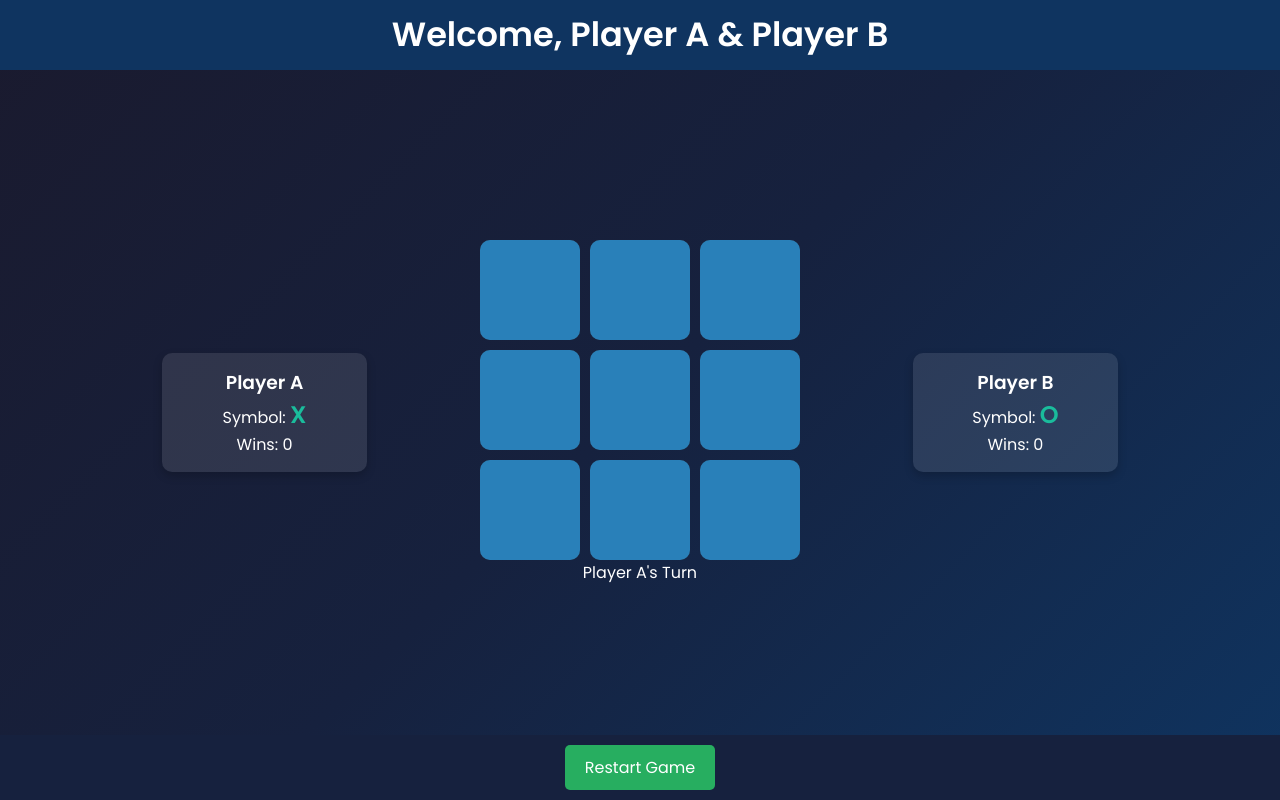
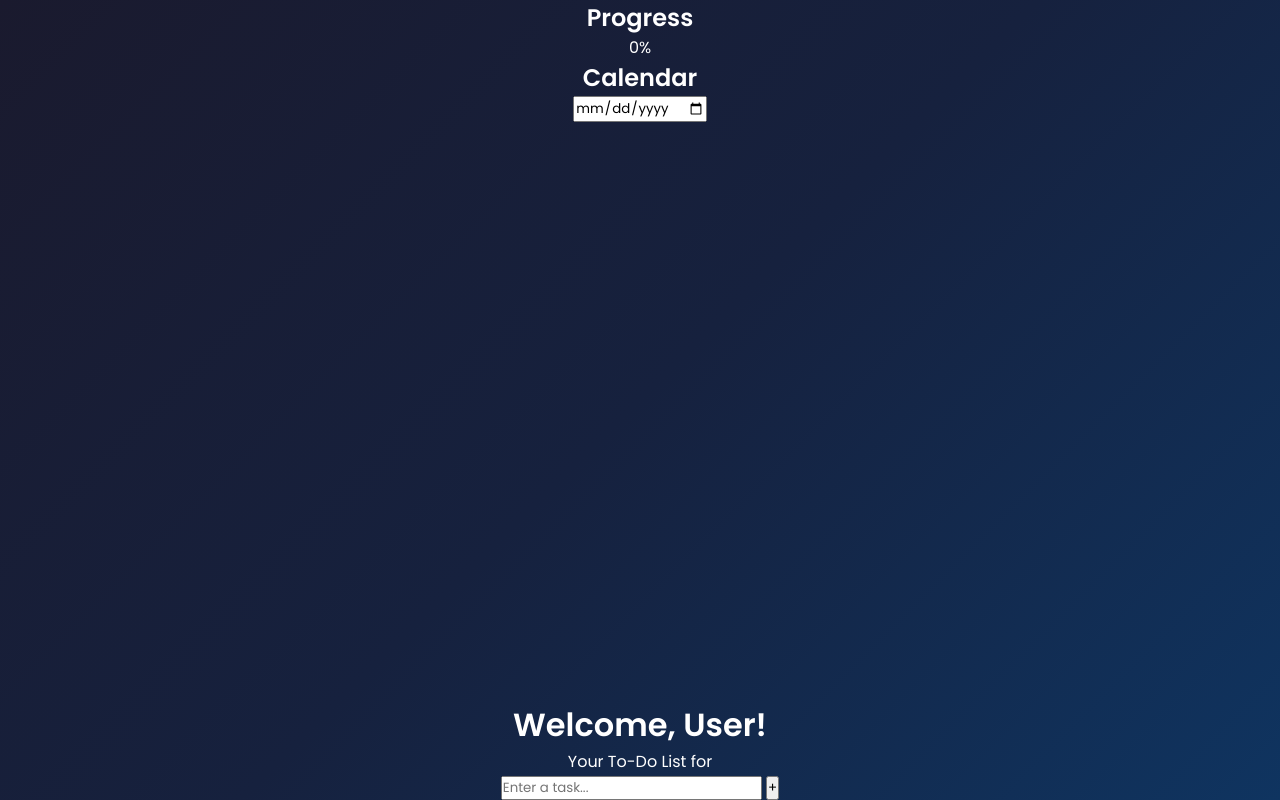
Before and after one commit to Aditya1331Kumar/2nd-JavaScript-Project, a plain HTML site: page index.html in a window 1280 px wide. Drawn offline with Linux system fonts and the light colour scheme.

Commit message:
Update index.html

```diff
--- a/index.html
+++ b/index.html
@@ -3,49 +3,34 @@
 <head>
     <meta charset="UTF-8">
     <meta name="viewport" content="width=device-width, initial-scale=1.0">
-    <title>Tic Tac Toe - Animated</title>
+    <title>Smart To-Do List</title>
     <link rel="stylesheet" href="style.css">
 </head>
 <body>
-    <nav>
-        <h2>Welcome, Player A & Player B</h2>
-    </nav>
+    <div class="sidebar">
+        <h2>Progress</h2>
+        <div class="progress-container">
+            <span id="progress-percent">0%</span>
+            <div class="progress-bar">
+                <div class="progress-fill"></div>
+            </div>
+        </div>
+        <h2>Calendar</h2>
+        <input type="date" id="taskDate">
+    </div>
 
-    <div class="container">
-        <!-- Left Player Panel -->
-        <div class="player-panel player-a">
-            <h3>Player A</h3>
-            <p>Symbol: <span class="symbol">X</span></p>
-            <p>Wins: <span id="scoreA">0</span></p>
+    <div class="main-content">
+        <header>
+            <h1>Welcome, <span id="userName">User</span>!</h1>
+            <p>Your To-Do List for <span id="selectedDate"></span></p>
+        </header>
+
+        <div class="input-container">
+            <input type="text" id="taskInput" placeholder="Enter a task...">
+            <button id="addTaskBtn">+</button>
         </div>
 
-        <!-- Tic-Tac-Toe Board -->
-        <div class="game-board">
-            <div class="board">
-                <div class="cell" data-index="0"></div>
-                <div class="cell" data-index="1"></div>
-                <div class="cell" data-index="2"></div>
-                <div class="cell" data-index="3"></div>
-                <div class="cell" data-index="4"></div>
-                <div class="cell" data-index="5"></div>
-                <div class="cell" data-index="6"></div>
-                <div class="cell" data-index="7"></div>
-                <div class="cell" data-index="8"></div>
-            </div>
-            <p class="status">Player A's Turn</p>
-        </div>
-
-        <!-- Right Player Panel -->
-        <div class="player-panel player-b">
-            <h3>Player B</h3>
-            <p>Symbol: <span class="symbol">O</span></p>
-            <p>Wins: <span id="scoreB">0</span></p>
-        </div>
-    </div>
-
-    <!-- Restart Button -->
-    <div class="bottom-panel">
-        <button id="reset">Restart Game</button>
+        <ul id="taskList"></ul>
     </div>
 
     <script src="script.js"></script>
```
